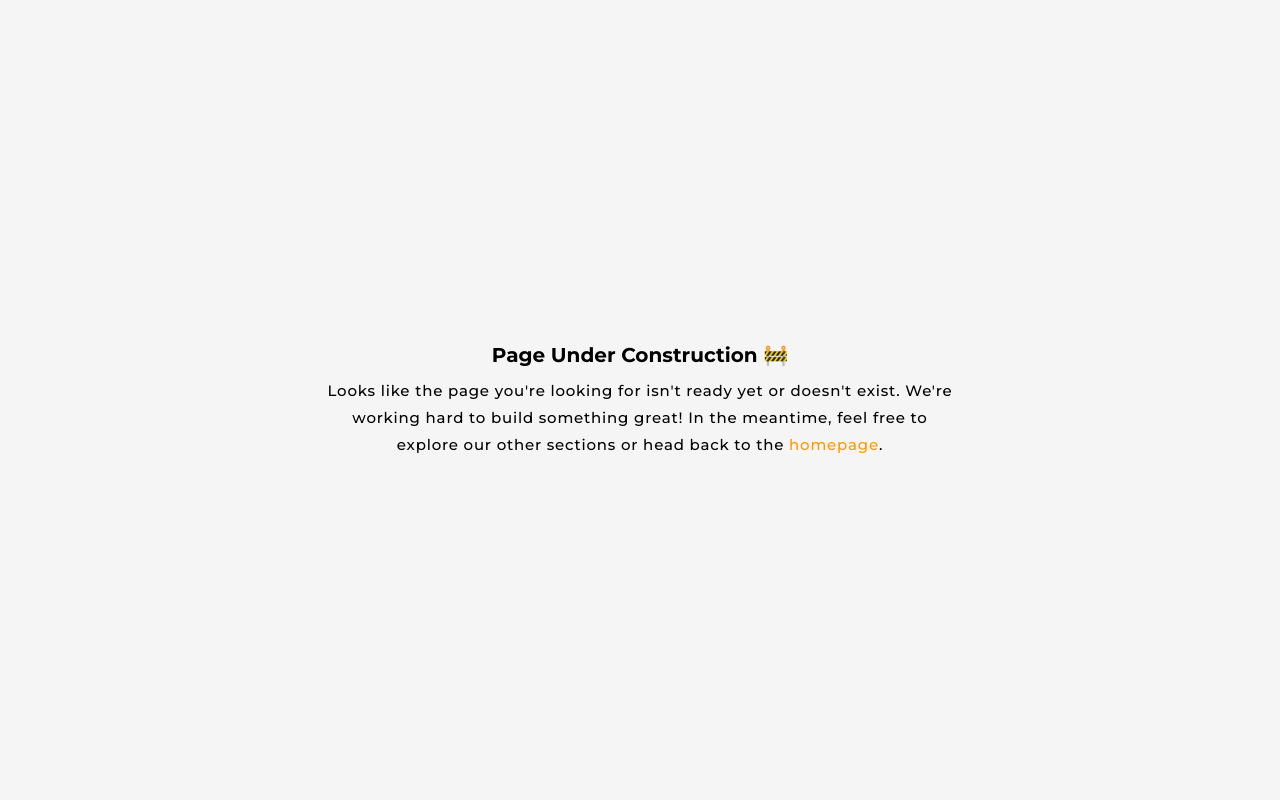
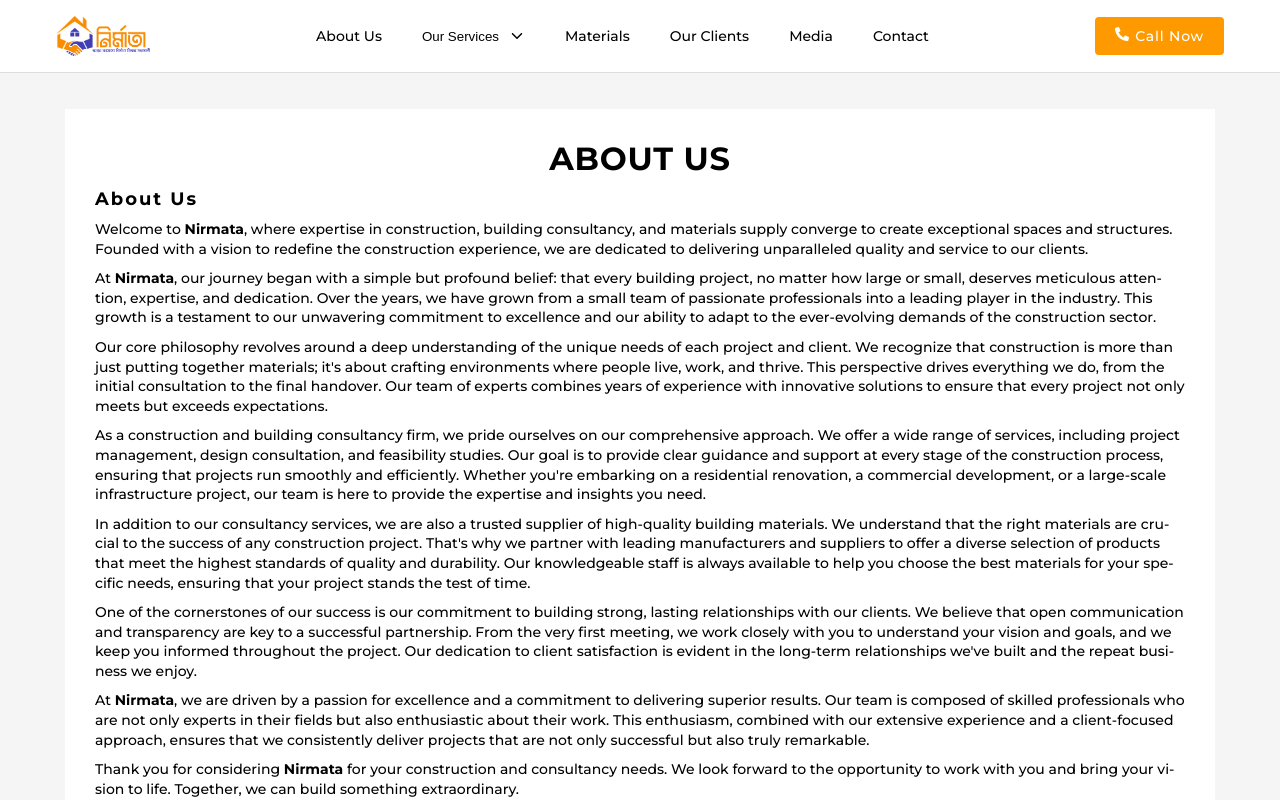
Before and after one commit to himonhimu/nirmata, a Next.js app in the folder nirmata_front/: page /about-us in a window 1280 px wide. Before the commit this address had no page. Shown: the top 800 px of the page. Built offline with nearby package versions, Linux system fonts and the light colour scheme.

Commit message:
about us page completed

```diff
--- /dev/null
+++ b/nirmata_front/src/app/(app)/about-us/page.jsx
@@ -0,0 +1,83 @@
+import styles from "./page.module.css";
+
+export default function AboutUs() {
+  return (
+    <section className={`container ${styles.aboutUs}`}>
+      <h1 className={styles.heading}>ABOUT US</h1>
+      <h3 className={styles.about}>About Us</h3>
+      <p>
+        Welcome to <strong>Nirmata</strong>, where expertise in construction,
+        building consultancy, and materials supply converge to create
+        exceptional spaces and structures. Founded with a vision to redefine the
+        construction experience, we are dedicated to delivering unparalleled
+        quality and service to our clients.
+      </p>{" "}
+      <p>
+        At <strong>Nirmata</strong>, our journey began with a simple but
+        profound belief: that every building project, no matter how large or
+        small, deserves meticulous attention, expertise, and dedication. Over
+        the years, we have grown from a small team of passionate professionals
+        into a leading player in the industry. This growth is a testament to our
+        unwavering commitment to excellence and our ability to adapt to the
+        ever-evolving demands of the construction sector.
+      </p>{" "}
+      <p>
+        {" "}
+        Our core philosophy revolves around a deep understanding of the unique
+        needs of each project and client. We recognize that construction is more
+        than just putting together materials; it&apos;s about crafting
+        environments where people live, work, and thrive. This perspective
+        drives everything we do, from the initial consultation to the final
+        handover. Our team of experts combines years of experience with
+        innovative solutions to ensure that every project not only meets but
+        exceeds expectations.{" "}
+      </p>
+      <p>
+        {" "}
+        As a construction and building consultancy firm, we pride ourselves on
+        our comprehensive approach. We offer a wide range of services, including
+        project management, design consultation, and feasibility studies. Our
+        goal is to provide clear guidance and support at every stage of the
+        construction process, ensuring that projects run smoothly and
+        efficiently. Whether you&apos;re embarking on a residential renovation,
+        a commercial development, or a large-scale infrastructure project, our
+        team is here to provide the expertise and insights you need.
+      </p>{" "}
+      <p>
+        In addition to our consultancy services, we are also a trusted supplier
+        of high-quality building materials. We understand that the right
+        materials are crucial to the success of any construction project.
+        That&apos;s why we partner with leading manufacturers and suppliers to
+        offer a diverse selection of products that meet the highest standards of
+        quality and durability. Our knowledgeable staff is always available to
+        help you choose the best materials for your specific needs, ensuring
+        that your project stands the test of time.
+      </p>{" "}
+      <p>
+        {" "}
+        One of the cornerstones of our success is our commitment to building
+        strong, lasting relationships with our clients. We believe that open
+        communication and transparency are key to a successful partnership. From
+        the very first meeting, we work closely with you to understand your
+        vision and goals, and we keep you informed throughout the project. Our
+        dedication to client satisfaction is evident in the long-term
+        relationships we&apos;ve built and the repeat business we enjoy.{" "}
+      </p>
+      <p>
+        At <strong>Nirmata</strong>, we are driven by a passion for excellence
+        and a commitment to delivering superior results. Our team is composed of
+        skilled professionals who are not only experts in their fields but also
+        enthusiastic about their work. This enthusiasm, combined with our
+        extensive experience and a client-focused approach, ensures that we
+        consistently deliver projects that are not only successful but also
+        truly remarkable.
+      </p>
+      <p>
+        Thank you for considering <strong>Nirmata</strong> for your construction
+        and consultancy needs. We look forward to the opportunity to work with
+        you and bring your vision to life. Together, we can build something
+        extraordinary.
+      </p>
+    </section>
+  );
+}
--- /dev/null
+++ b/nirmata_front/src/app/(app)/about-us/page.module.css
@@ -0,0 +1,27 @@
+.aboutUs {
+  background-color: var(--white-color);
+  padding: 3rem;
+  margin: 3.6rem auto;
+}
+
+.aboutUs {
+  display: flex;
+  flex-direction: column;
+  gap: 1rem;
+}
+
+.heading {
+  text-align: center;
+  font-size: 3.2rem;
+  letter-spacing: 0.08rem;
+}
+.aboutUs p {
+  font-size: 1.4rem;
+  line-height: 1.4;
+  hyphens: auto;
+}
+
+.about {
+  font-size: 1.8rem;
+  letter-spacing: 0.2rem;
+}
```
